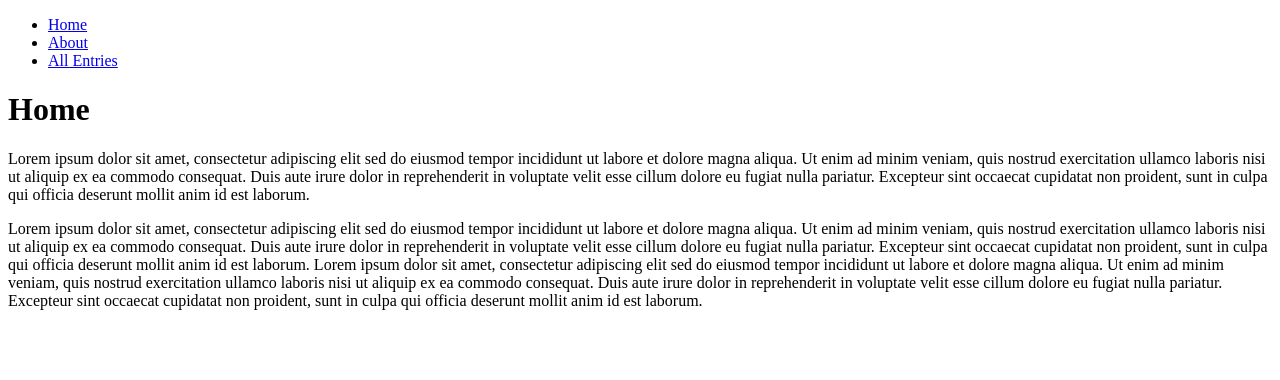
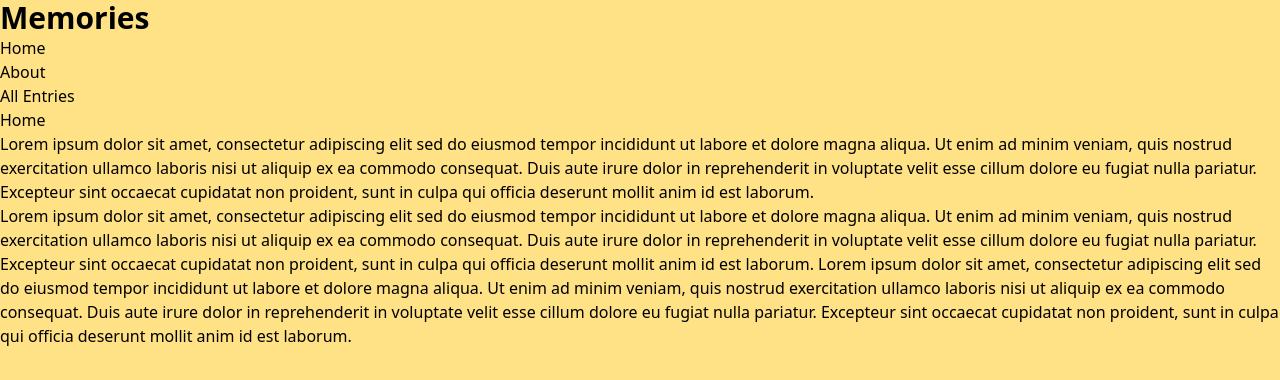
Before and after one commit to Duke0404/Memories-Frontend, a React (Create React App) app: page / in a window 1280 px wide. Shown: the top 380 px of the page. Built offline with nearby package versions, Linux system fonts and the light colour scheme.

Commit message:
Added Styles

```diff
--- a/src/Components/App/App.tsx
+++ b/src/Components/App/App.tsx
@@ -12,9 +12,16 @@ import Entry from "../../Pages/Entry/Entry"
 
 const App = (): JSX.Element => (
     <div className="
-        bg-red-500
+        bg-background-1
     ">
         <Router>
+            <h1
+                className="
+                    text-3xl
+                    font-['Dancing Script']
+                    font-bold
+                "
+            >Memories</h1>
             <Navbar />
             <Routes>
                 <Route path="/" element={<Home />} />
--- a/src/index.css
+++ b/src/index.css
@@ -2,7 +2,9 @@
 @tailwind components;
 @tailwind utilities;
 
-#root {
+@import url('https://fonts.googleapis.com/css2?family=Dancing+Script:wght@700&display=swap');
+
+:root {
     --accent-primary-1: #FFCC33;
     --accent-primary-2: #F3D643;
     --accent-primary-3: #FFAE42;
@@ -10,4 +12,12 @@
     --accent-secondary-1: #29B2A0;
     --accent-secondary-2: #046E94;
     --accent-secondary-3: #073376;
+
+    --text-1: #000;
+
+    --background-1: #ffe186;
 }
+
+body {
+    background-color: var(--background-1);
+}
--- a/src/index.tsx
+++ b/src/index.tsx
@@ -1,6 +1,9 @@
 //Boilerplate
 import React from "react";
 import ReactDOM from "react-dom/client"
+
+//Styles
+import "./index.css"
 
 //Components
 import App from "./Components/App/App"
--- a/tailwind.config.js
+++ b/tailwind.config.js
@@ -11,7 +11,9 @@ module.exports = {
 				"accent-secondary-1" : "var(--accent-secondary-1)",
 				"accent-secondary-2" : "var(--accent-secondary-2)",
 				"accent-secondary-3" : "var(--accent-secondary-3)",
-			}
+				"text-1" : "var(--text-1)",
+				"background-1" : "var(--background-1)",
+			},
 		},
 	},
 	plugins: [],
--- a/tsconfig.json
+++ b/tsconfig.json
@@ -1,6 +1,6 @@
 {
   "compilerOptions": {
-    "target": "es5",
+    "target": "esnext",
     "lib": ["dom", "dom.iterable", "esnext"],
     "allowJs": true,
     "skipLibCheck": true,
```
